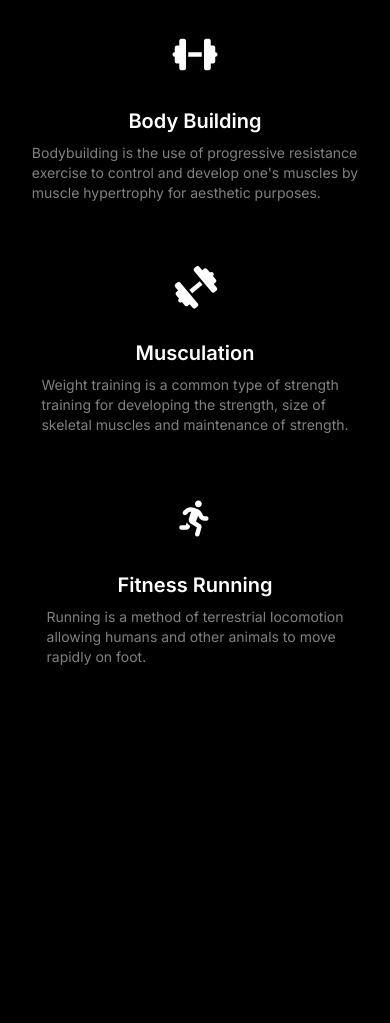
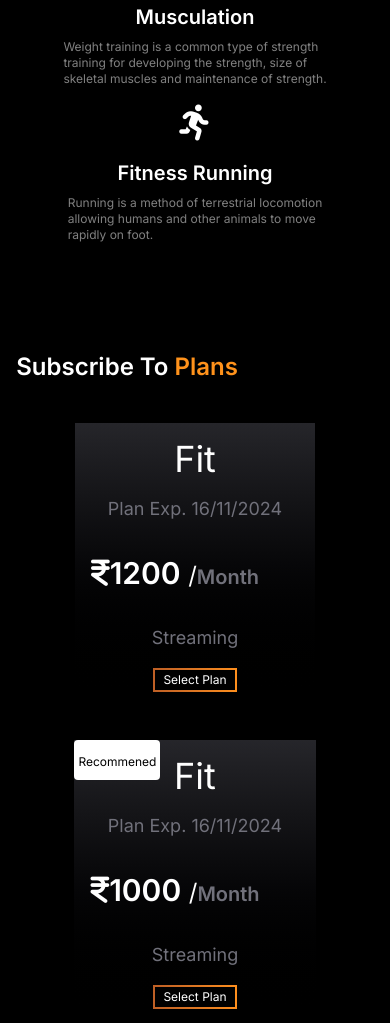
Before and after one commit to MortazaMaruf/Bodyshape, a plain HTML site: page index.html in a window 390 px wide. Shown: the part 1617-2640 px from the top of the page. Before the commit the page ends 2332 px from the top, so only its background shows below. Drawn offline with nearby package versions, Linux system fonts and the light colour scheme.

Commit message:
Subscribe plan almost done tablet mode not finish it's little bit compelex part for me

```diff
--- a/index.html
+++ b/index.html
@@ -49,7 +49,7 @@
         </header>
     </section>
 
-    <section class=" h-screen w-screen text-white relative">
+    <section class=" landing_page h-screen w-screen text-white relative">
         <div class="bg-[url(./images/banner.png)] bg-center md:bg-right bg-no-repeat bg-cover h-full w-full">
             <div class="w-11/12 mx-auto flex justify-between items-center h-full">
 
@@ -82,64 +82,64 @@
 
     </section>
     <section class="fitness_plan ">
-        <div class="   md:bg-[url(./images/reflection.png)] md:bg-blend-multiply w-screen  md:bg-cover bg-no-repeat h-screen md:bg-center lg:bg-left ">
+        <div class="  fitness_plan_main md:bg-[url(./images/reflection.png)] md:bg-blend-multiply w-screen  md:bg-cover bg-no-repeat h-screen md:bg-center lg:bg-left ">
             <div class="w-11/12 mx-auto ">
                 <h1 class="text-2xl capitalize font-semibold py-8 lg:py-25 lg:text-6xl md:text-5xl ">fitness plan & <span class="text-[#FF921B]">nutritions</span></h1>
              <div class="md:flex flex-wrap justify-between items-center">
 
-                <div class=" card lg:border-b-1   lg:border-[#F66844]  lg:w-1/3 flex flex-col py-4 lg:py-10 justify-center items-center  ">
+                <div class=" card lg:border-b-1   lg:border-[#F66844]  lg:w-1/3 flex flex-col  lg:py-10 justify-center items-center  ">
                     <div class=" rotate-140 text-4xl md:text-7xl size-fit">
                         <i class="fa-solid fa-dumbbell"></i>
                     </div>
-                    <div class="py-8 flex flex-col justify-center items-center"  >
+                    <div class="py-4 md:py-8 flex flex-col justify-center items-center"  >
                         <span class="font-semibold text-xl md:text-2xl capitalize">weight loss</span>
-                        <p class=" text-sm lg:text-lg mt-2 md:mt-5 text-white/50">Weight loss can have causes that aren't due to <br> underlying disease. Examples include dieting, <br> exercise, malnutrition or lack of access to food.</p>
+                        <p class=" text-xs md:text-sm lg:text-lg mt-2 md:mt-5 text-white/50">Weight loss can have causes that aren't due to <br> underlying disease. Examples include dieting, <br> exercise, malnutrition or lack of access to food.</p>
                     </div>
                 </div>
-                <div class="card lg:border-b-1 lg:border-l-1 lg:border-[#F66844]  lg:w-1/3 flex flex-col py-4 lg:py-10 justify-center items-center  ">
+                <div class="card lg:border-b-1 lg:border-l-1 lg:border-[#F66844]  lg:w-1/3 flex flex-col  lg:py-10 justify-center items-center  ">
                     <div class=" rotate-140 text-4xl md:text-7xl size-fit">
                         <i class="fa-solid fa-dumbbell"></i>
                     </div>
-                    <div class="py-8 flex flex-col justify-center items-center"  >
+                    <div class="py-4 md:py-8 flex flex-col justify-center items-center"  >
                         <span class="font-semibold text-xl md:text-2xl capitalize">classic yoga</span>
-                        <p class="text-sm lg:text-lg mt-2 md:mt-5 text-white/50">The term "yoga" in the Western world often <br> denotes a modern form of Hatha yoga and a <br> posture-based physical fitness, stress-relief.</p>
+                        <p class="text-xs  md:text-sm lg:text-lg mt-2 md:mt-5 text-white/50">The term "yoga" in the Western world often <br> denotes a modern form of Hatha yoga and a <br> posture-based physical fitness, stress-relief.</p>
                     </div>
                 </div>
-                <div class="card lg:border-b-1 lg:border-l-1 lg:border-[#F66844]  lg:w-1/3 flex flex-col py-4 lg:py-10 justify-center items-center  ">
+                <div class="card lg:border-b-1 lg:border-l-1 lg:border-[#F66844]  lg:w-1/3 flex flex-col  lg:py-10 justify-center items-center  ">
                     <div class="  text-4xl md:text-7xl size-fit">
                         <i class="fa-solid fa-person-biking"></i>
                     </div>
-                    <div class="py-8 flex flex-col justify-center items-center"  >
+                    <div class="py-4 md:py-8 flex flex-col justify-center items-center"  >
                         <span class="font-semibold text-xl md:text-2xl capitalize">cycling</span>
-                        <p class="text-sm lg:text-lg mt-2 md:mt-5 text-white/50">Cycling, also, when on a two-wheeled bicycle,<br> called bicycling or biking, is the use of cycles for <br> transport, recreation, exercise or sport.</p>
+                        <p class="text-xs md:text-sm lg:text-lg mt-2 md:mt-5 text-white/50">Cycling, also, when on a two-wheeled bicycle,<br> called bicycling or biking, is the use of cycles for <br> transport, recreation, exercise or sport.</p>
                     </div>
                 </div>
-                <div class="card lg:w-1/3 flex flex-col py-4 lg:py-10 justify-center items-center  ">
+                <div class="card lg:w-1/3 flex flex-col  lg:py-10 justify-center items-center  ">
                     <div class="  text-4xl md:text-7xl size-fit">
                         <i class="fa-solid fa-dumbbell"></i>
 
                     </div>
-                    <div class="py-8 flex flex-col justify-center items-center"  >
+                    <div class="py-4 md:py-8 flex flex-col justify-center items-center"  >
                         <span class="font-semibold text-xl md:text-2xl capitalize">body building</span>
-                        <p class="text-sm lg:text-lg mt-2 md:mt-5 text-white/50">Bodybuilding is the use of progressive resistance <br> exercise to control and develop one's muscles by <br> muscle hypertrophy for aesthetic purposes.</p>
+                        <p class="text-xs md:text-sm lg:text-lg mt-2 md:mt-5 text-white/50">Bodybuilding is the use of progressive resistance <br> exercise to control and develop one's muscles by <br> muscle hypertrophy for aesthetic purposes.</p>
                     </div>
                 </div>
-                <div class=" card lg:border-l-1 lg:border-r-1 lg:border-[#F66844]  lg:w-1/3 flex flex-col py-4 lg:py-10 justify-center items-center  ">
+                <div class=" card lg:border-l-1 lg:border-r-1 lg:border-[#F66844]  lg:w-1/3 flex flex-col lg:py-10 justify-center items-center  ">
                     <div class=" rotate-140 text-4xl md:text-7xl size-fit">
                         <i class="fa-solid fa-dumbbell"></i>
                     </div>
-                    <div class="py-8 flex flex-col justify-center items-center"  >
+                    <div class="py-4 md:py-8 flex flex-col justify-center items-center"  >
                         <span class="font-semibold text-xl md:text-2xl capitalize">musculation</span>
-                        <p class="text-sm lg:text-lg mt-2 md:mt-5 text-white/50">Weight training is a common type of strength <br> training for developing the strength, size of <br> skeletal muscles and maintenance of strength.</p>
+                        <p class="text-xs md:text-sm lg:text-lg mt-2 md:mt-5 text-white/50">Weight training is a common type of strength <br> training for developing the strength, size of <br> skeletal muscles and maintenance of strength.</p>
                     </div>
                 </div>
-                <div class="card lg:w-1/3 flex flex-col py-4 lg:py-10 justify-center items-center  ">
+                <div class="card lg:w-1/3 flex flex-col lg:py-10 justify-center items-center  ">
                     <div class="  text-4xl md:text-7xl size-fit">
                         <i class="fa-solid fa-person-running"></i>
                     </div>
-                    <div class="py-8 flex flex-col justify-center items-center"  >
+                    <div class=" py-4 md:py-8 flex flex-col justify-center items-center"  >
                         <span class="font-semibold text-xl md:text-2xl capitalize">fitness running</span>
-                        <p class="text-sm lg:text-lg mt-2 md:mt-5 text-white/50">Running is a method of terrestrial locomotion <br> allowing humans and other animals to move <br> rapidly on foot.</p>
+                        <p class="text-xs md:text-sm lg:text-lg mt-2 md:mt-5 text-white/50">Running is a method of terrestrial locomotion <br> allowing humans and other animals to move <br> rapidly on foot.</p>
                     </div>
                 </div>
 
@@ -150,6 +150,62 @@
         </div>
 
     </section>
+    <section class="sub_plan h-screen">
+        <div class="w-11/12 mx-auto">
+           <h1 class="text-2xl capitalize font-semibold pt-70 md:pt-20 lg:py-25 lg:text-6xl md:text-5xl ">subscribe to <span class="text-[#FF921B]">plans</span></h1>
+           <div class="subs_card py-10">
+            <div class="flex flex-col md:flex-row flex-wrap  justify-around items-center ">
+                <div class="  card_content size-fit flex capitalize justify-center items-center flex-col p-4 bg-gradient-to-b from-zinc-700/60 to-black text-center">
+                    <h1 class="text-4xl ">fit</h1>
+                    <span class="text-zinc-500 p-4 lg:p-10 lg:text-xl text-lg">plan exp. 16/11/2024</span>
+                    <span class="py-4 lg:text-5xl text-3xl font-semibold mr-10"><i class="fa-solid fa-indian-rupee-sign"></i>1200 <span class="text-xl text-zinc-500 leading-1"> <span class="text-2xl text-white font-normal">/</span>month</span></span>
+                    <span class="text-zinc-500 py-4 lg:text-xl text-lg">streaming</span>
+
+
+                    <div class="btn cursor-pointer text-xs md:text-lg  p-[2px] relative inline-block  bg-gradient-to-r  from-[#BE5F25] to-[#FE8F1D] text-center">
+                                <span class="block px-2 py-[2px] lg:px-4 lg:py-2 bg-black text-white"> <span class="text-[#BE5F25]"></span> select plan</span>
+                            </div>
+
+                </div>
+                <div class="  card_content my-8 size-fit flex capitalize justify-center items-center flex-col p-4 bg-gradient-to-b from-zinc-700/60 to-black text-center relative">
+                    <div class="absolute top-0 left-0 py-2 px-1 rounded-sm bg-white text-black">
+                        <span class="text-xs lg:text-sm">recommened</span>
+
+                    </div>
+                    <h1 class="text-4xl ">fit</h1>
+                    <span class="text-zinc-500 p-4 lg:p-10 lg:text-xl text-lg">plan exp. 16/11/2024</span>
+                    <span class="py-4 lg:text-5xl text-3xl font-semibold mr-10"><i class="fa-solid fa-indian-rupee-sign"></i>1000 <span class="text-xl text-zinc-500 leading-1"> <span class="text-2xl text-white font-normal">/</span>month</span></span>
+                    <span class="text-zinc-500 py-4 lg:text-xl text-lg">streaming</span>
+
+
+                    <div class="btn cursor-pointer text-xs md:text-lg  p-[2px] relative inline-block bg-gradient-to-r from-[#BE5F25] to-[#FE8F1D] text-center">
+                                <span class="block px-2 py-[2px] lg:px-4 lg:py-2 bg-black text-white"> <span class="text-[#BE5F25]"></span> select plan</span>
+                            </div>
+
+                </div>
+                <div class="  card_content size-fit flex capitalize justify-center items-center flex-col p-4 bg-gradient-to-b from-zinc-700/60 to-black text-center">
+                    <h1 class="text-4xl ">fit</h1>
+                    <span class="text-zinc-500 p-4 lg:p-10 lg:text-xl text-lg">plan exp. 16/11/2024</span>
+                    <span class="py-4 lg:text-5xl text-3xl font-semibold mr-10"><i class="fa-solid fa-indian-rupee-sign"></i>1500 <span class="text-xl text-zinc-500 leading-1"> <span class="text-2xl text-white font-normal">/</span>month</span></span>
+                    <span class="text-zinc-500 py-4 lg:text-xl text-lg">streaming</span>
+
+
+                    <div class="btn cursor-pointer text-xs md:text-lg  p-[2px] relative inline-block  bg-gradient-to-r  from-[#BE5F25] to-[#FE8F1D] text-center">
+                                <span class="block px-2 py-[2px] lg:px-4 lg:py-2 bg-black text-white"> <span class="text-[#BE5F25]"></span> select plan</span>
+                            </div>
+
+                </div>
+
+            </div>
+
+           </div>
+
+        </div>
+    </section>
+    <!-- <section class="h-screen">
+        hi
+
+    </section> -->
 
 </body>
 
```
Also changed, not shown: images/reflection.png.
